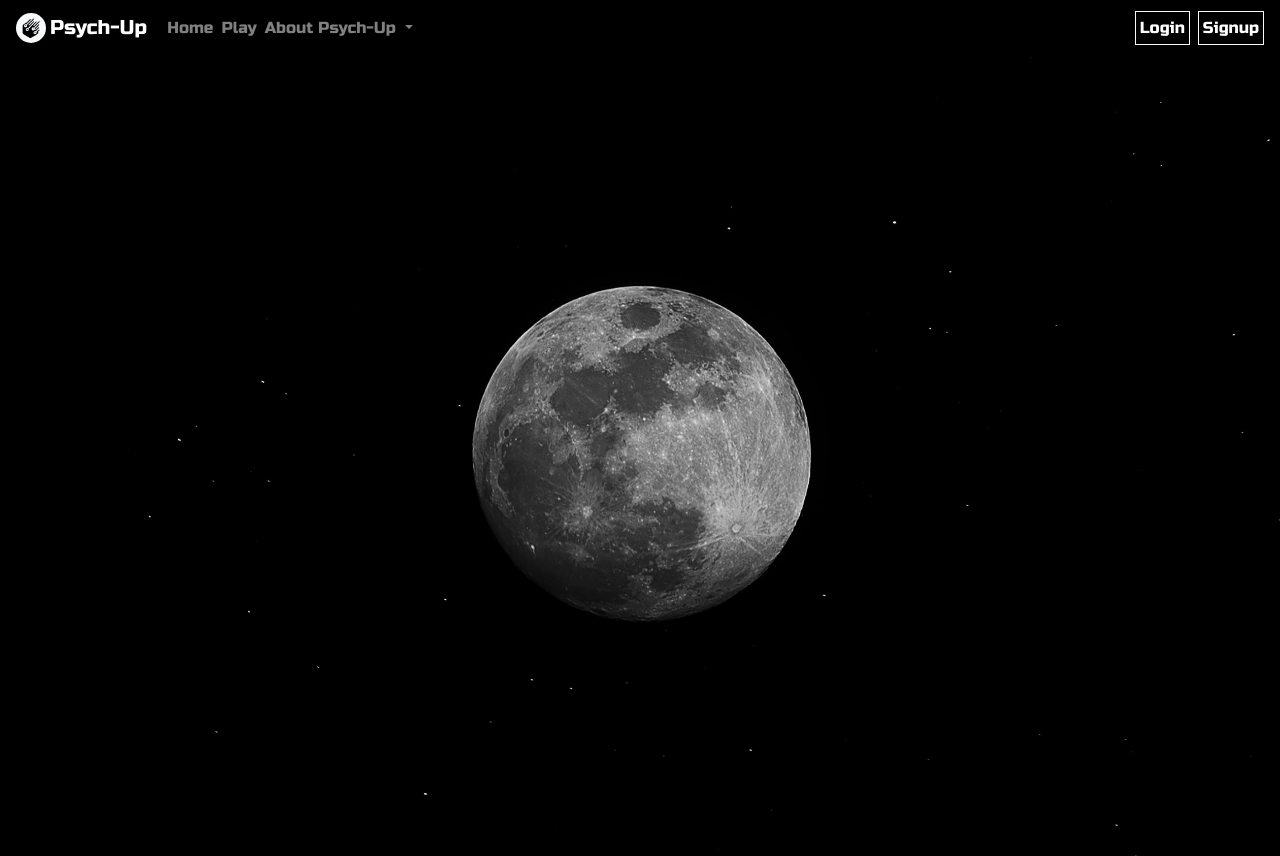
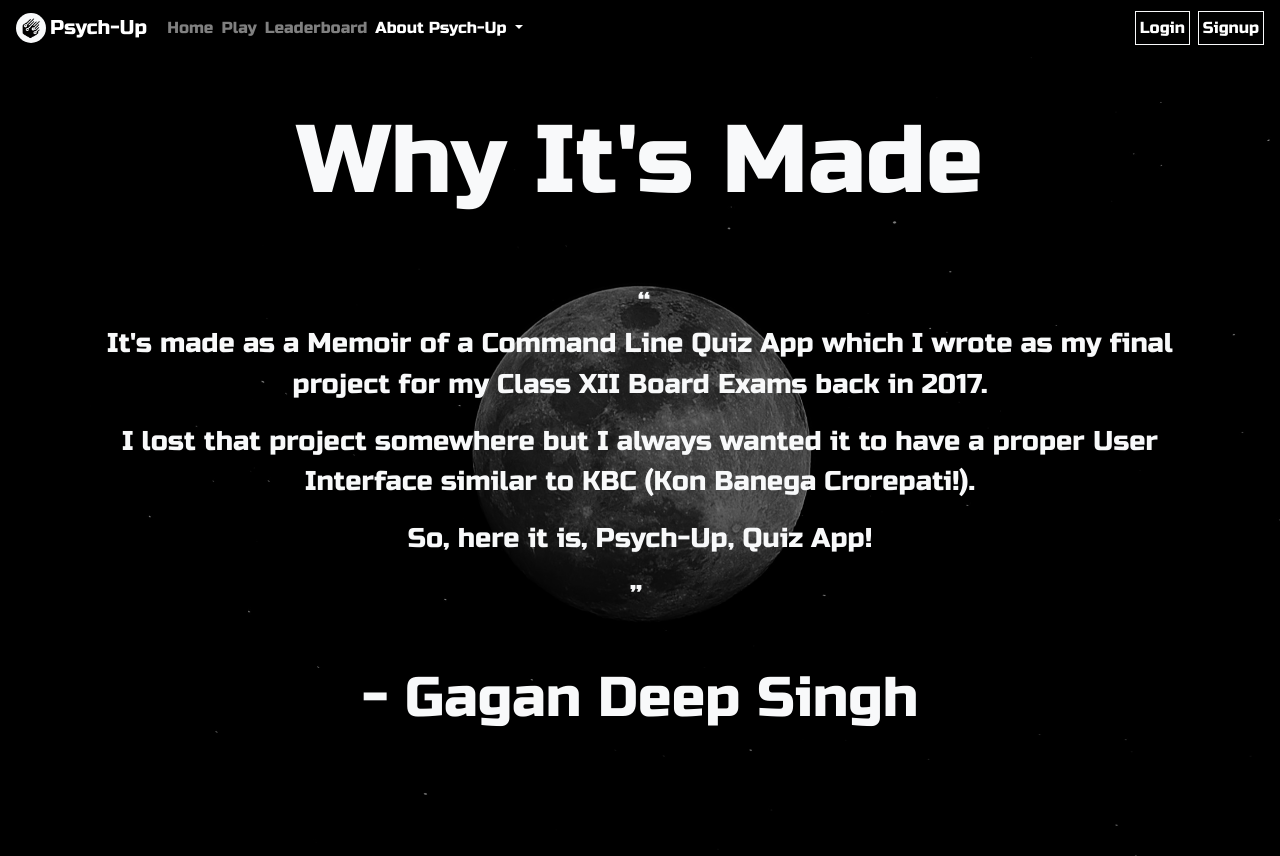
Before and after one commit to gagangulyani/Psych-Up, a Flask app: page /about/why in a window 1280 px wide. Run offline with Flask 2, Linux system fonts and the light colour scheme; data that the repository does not hold is empty; some libraries are stand-ins or nearby versions.

Commit message:
Add About Templates, Leaderboard in Nav
Also removed leaderboard from User and Index template; Fix About Links active state in Navbar

```diff
--- a/templates/about_why.html
+++ b/templates/about_why.html
@@ -1,3 +1,30 @@
-{% extends "base.html" %} {%block title %}About: {{super()}}
+{% extends "base.html" %} {%block title %}Who Made It: {{super()}}{%endblock%} {% macro display_errors(error_list) %}
+{% for error in error_list %}
+<small class="form-text text-danger">{{error}}</small>
+{% endfor %}
+{% endmacro %}
+
+{% block content %}
+<div class="bg-dark-transparent text-light text-center py-5">
+    <h1 class="display-1">Why It's Made</h1>
+    <div class="container py-5">
+        <div class="container pb-5 pt-2" style='font-size: 1.7rem;'>
+            <q class="p-2">
+                <p>
+                    It's made as a Memoir of a Command Line Quiz App which
+                    I wrote as my final project for my Class XII Board Exams
+                    back in 2017.
+                </p>
+                <p>
+                    I lost that project somewhere but I always wanted it to
+                    have a proper User Interface similar to KBC (Kon Banega Crorepati!).
+                </p>
+                <p>
+                    So, here it is, Psych-Up, Quiz App!
+                </p>
+            </q>
+        </div>
+        <h1 class="display-4">- Gagan Deep Singh</h1>
+    </div>
+</div>
 {%endblock%}
-{% block content %}{%endblock%}
--- a/templates/base.html
+++ b/templates/base.html
@@ -68,14 +68,25 @@
                     {% endif %}
                     <a class="nav-link p-1" href="/play">Play</a>
                 </li>
+                {% if request.path == "/leaderboard" %}
+                <li class="nav-item active">
+                    {% else %}
+                <li class="nav-item">
+                    {% endif %}
+                    <a class="nav-link p-1" href="/leaderboard">Leaderboard</a>
+                </li>
+                {% if request.path == "/about/why" or request.path == "/about/how" or request.path == "/about/who"%}
+                <li class="nav-item active dropdown">
+                {% else %}
                 <li class="nav-item dropdown">
+                {% endif %}
                     <a class="nav-link p-1 dropdown-toggle" href="" id="navbarDropdown" role="button"
                         data-toggle="dropdown" aria-haspopup="true" aria-expanded="false">
                         About Psych-Up
                     </a>
                     <div class="dropdown-menu" aria-labelledby="navbarDropdown">
-                        <a class="dropdown-item" href="/about/why">Why it is Needed</a>
-                        <a class="dropdown-item" href="/about/how">How it is made</a>
+                        <a class="dropdown-item" href="/about/why">Why it's Made</a>
+                        <a class="dropdown-item" href="/about/how">How it's made</a>
                         <a class="dropdown-item" href="/about/who">Who Made it</a>
                         <div class="dropdown-divider"></div>
                         <a class="dropdown-item" href="/contact">Get in touch with Us</a>
--- a/templates/index.html
+++ b/templates/index.html
@@ -6,5 +6,4 @@
         </a>
     </div>
 </div>
-{{super()}}
 {% endblock %}
--- a/templates/player.html
+++ b/templates/player.html
@@ -26,5 +26,4 @@
         </div>
     </div>
 </div>
-{{super()}}
 {% endblock %}
```
Also changed, not shown: templates/about_how.html (+26 -2 lines), templates/about_who.html (+21 -2 lines).
